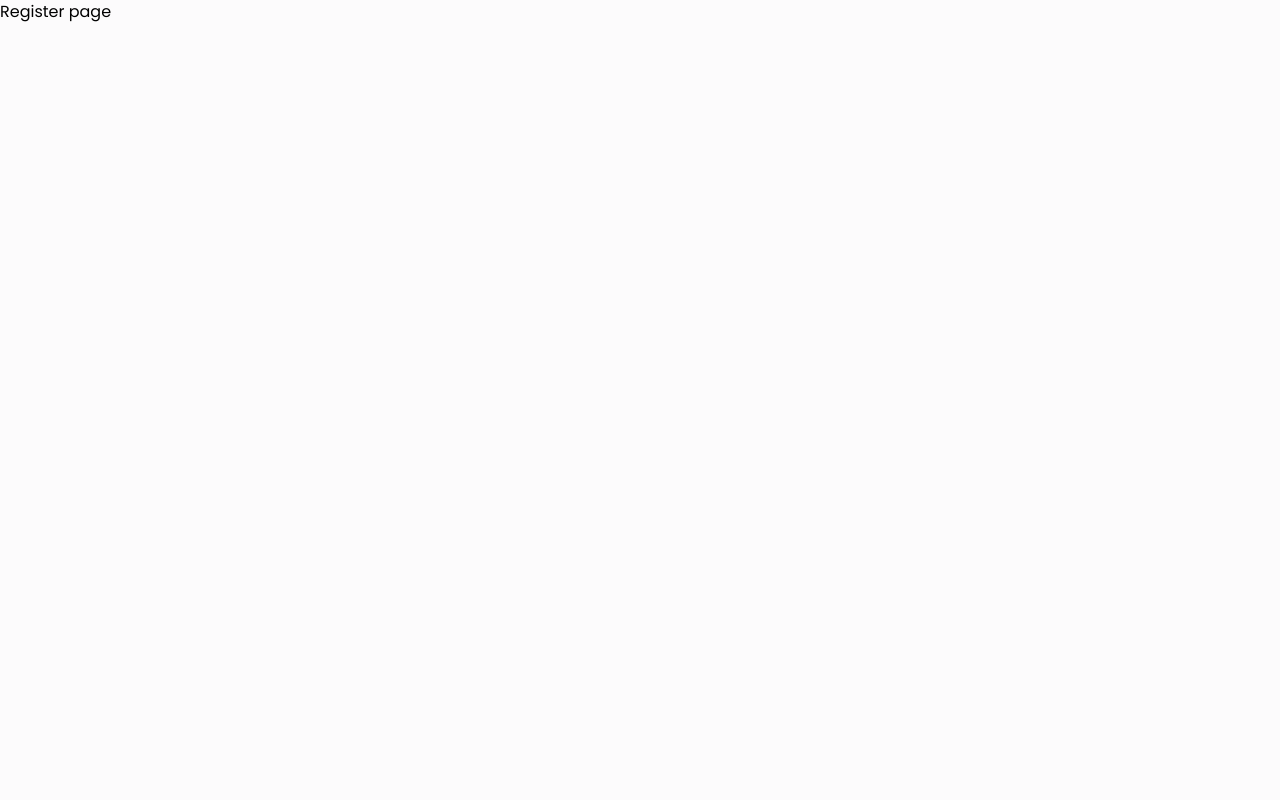
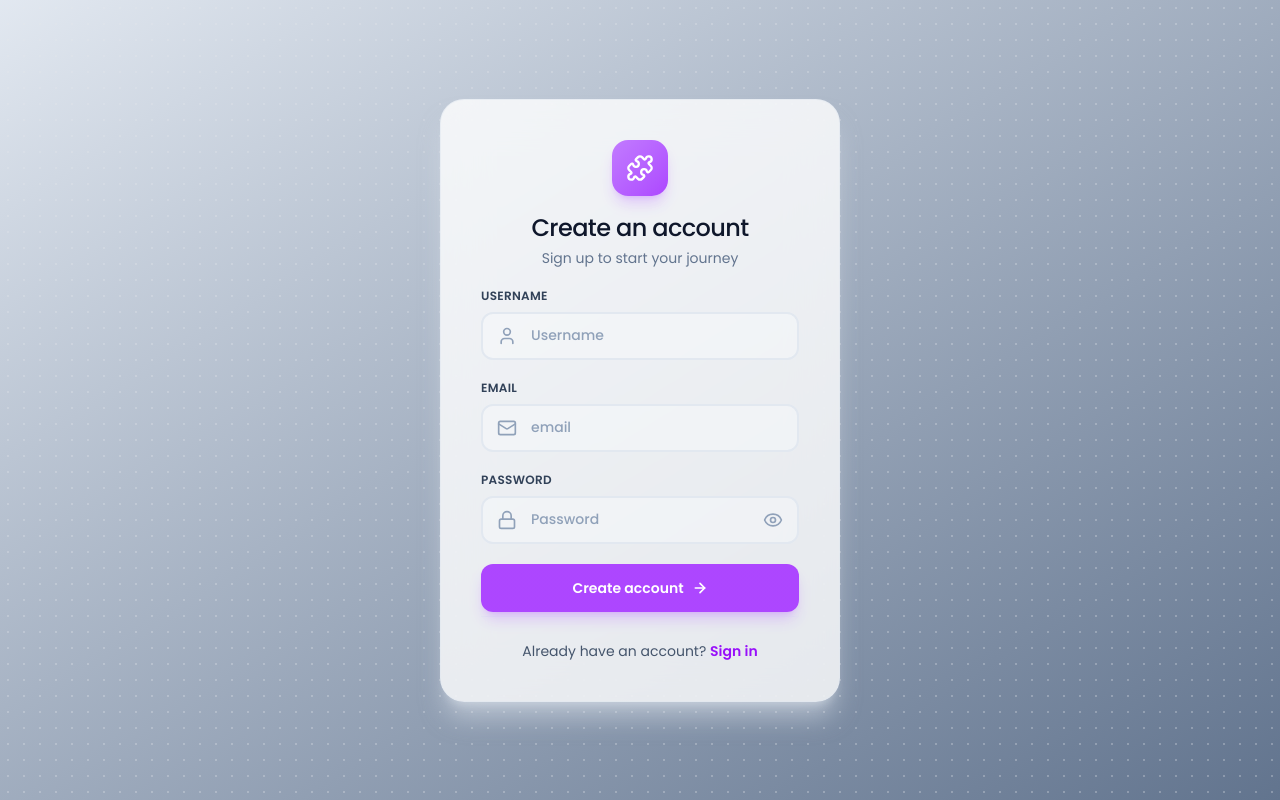
Before and after one commit to ManojPrabakarS/AI-Learning-app-MERN, a React (Vite) app in the folder frontend/: page /register in a window 1280 px wide. Built offline with nearby package versions, Linux system fonts and the light colour scheme; a web font is replaced by a local one.

Commit message:
Update Register

```diff
--- a/frontend/src/pages/Auth/LoginPage.jsx
+++ b/frontend/src/pages/Auth/LoginPage.jsx
@@ -85,7 +85,7 @@
                   onChange={(e) => setPassword(e.target.value)}
                   onFocus={() => setFocusField('password')}
                   onBlur={() => setFocusField(null)}
-                  className='w-full h-12 pl-12 pr-12 border-2 border-slate-200 rounded-xl bg-slate-50/50 text-slate-900 placeholder-slate-400 text-sm font-medium transition-all duration-200 focus:outline-none  focus:border-purple-500 focus:bg-white focus:shadow-lg focus:shadow-purple-500/10'
+                  className='w-full h-12 pl-12 pr-10 border-2 border-slate-200 rounded-xl bg-slate-50/50 text-slate-900 placeholder-slate-400 text-sm font-medium transition-all duration-200 focus:outline-none  focus:border-purple-500 focus:bg-white focus:shadow-lg focus:shadow-purple-500/10'
                   placeholder='Password'
                 />
                 <button
--- a/frontend/src/pages/Auth/RegisterPage.jsx
+++ b/frontend/src/pages/Auth/RegisterPage.jsx
@@ -1,10 +1,182 @@
-import React from 'react'
+import React, { useState } from 'react'
+import { Link, useNavigate } from 'react-router-dom';
+import authService from '../../service/authService.js'
+import toast from 'react-hot-toast';
+import { Puzzle, Mail, Lock, LockOpen, Eye, EyeOff, ArrowRight, User } from 'lucide-react';
 
 const RegisterPage = () => {
+
+  const [username, setUsername] = useState('');
+  const [email, setEmail] = useState('');
+  const [password, setPassword] = useState('');
+  const [error, setError] = useState('');
+  const [loading, setLoading] = useState(false);
+  const [focusedField, setFocusedField] = useState(null);
+  const [showPassword, setShowPassword] = useState(false);
+
+  const navigate = useNavigate();
+
+  const handleSubmit = async (e) => {
+    e.preventDefault();
+
+    if (password.length < 6) {
+      setError("Password must be atleast 6 characters long...")
+      return
+    }
+
+    setError('');
+    setLoading(true);
+    try {
+      await authService.register(username, email, password);
+      toast.success('Registered Successfully...');
+      navigate('/login');
+    } catch (error) {
+      setError(error.message || 'Failed to Register. Please try again.');
+      toast.error(error.message || 'Failed to Register');
+    } finally {
+      setLoading(false);
+    }
+  };
+
   return (
-    <div>
-      Register page
-    </div>
+    <>
+      <div className='flex items-center justify-center min-h-screen bg-linear-to-br from-slate-200 via-slate to-slate-500'>
+
+        <div className='absolute inset-0 bg-[radial-gradient(#e5e7eb_1px,transparent_1px)] bg-size-[16px_16px] opacity-30' />
+
+        <div className='relative w-full max-w-md px-6'>
+          <div className='bg-white/80 backdrop-blur-xl border border-slate-200/60 rounded-3xl shadow-xl shadow-slate-200/50 p-10'>
+            {/* Header */}
+            <div className='text-center mb-5'>
+              <div className='inline-flex items-center justify-center w-14 h-14 rounded-2xl bg-linear-to-br from-purple-400 to-purple-500 shadow-lg shadow-purple-500/25 mb-4'>
+                <Puzzle className='w-7 h-7 text-white' strokeWidth={2} />
+              </div>
+              <h1 className='text-2xl font-medium text-slate-900 tracking-tight mb-1'>
+                Create an account
+              </h1>
+              <p className='text-slate-500 text-sm'>
+                Sign up to start your journey
+              </p>
+            </div>
+
+            {/* Form */}
+            <div className='space-y-5'>
+              {/* UserName */}
+              <div className='space-y-2'>
+                <label className='block text-xs font-semibold text-slate-700 uppercase tracking-wide'>
+                  Username
+                </label>
+                <div className='relative group'>
+                  <div className={`absolute inset-y-0 left-0 pl-4 flex items-center pointer-events-none transition-colors duration-200 ${focusedField === 'username' ? 'text-purple-600' : 'text-slate-400'
+                    }`}>
+                    <User className='h-5 w-5' strokeWidth={2} />
+                  </div>
+                  <input type='text'
+                    value={username}
+                    onChange={(e) => setUsername(e.target.value)}
+                    onFocus={() => setFocusedField('username')}
+                    onBlur={() => setFocusedField(null)}
+                    className='w-full h-12 pl-12 pr-4 border-2 border-slate-200 rounded-xl bg-slate-50/50 text-slate-900 placeholder-slate-400 text-sm font-medium transition-all duration-200 focus:outline-none focus:border-purple-500 focus:bg-white focus-shadow-lg focus:shadow-purple-500/10'
+                    placeholder='Username'
+                  />
+                </div>
+              </div>
+
+              <div className='space-y-2'>
+                <label className='block text-xs font-semibold text-slate-700 uppercase tracking-wide'>
+                  Email
+                </label>
+                <div className='relative group'>
+                  <div className={`absolute inset-y-0 left-0 pl-4 flex items-center pointer-events-none transition-colors duration-200 ${focusedField === 'email' ? 'text-purple-600' : 'text-slate-400'
+                    }`}>
+                    <Mail className='w-5 h-5' strokeWidth={2} />
+                  </div>
+
+                  <input
+                    type='email'
+                    value={email}
+                    onChange={(e) => setEmail(e.target.value)}
+                    onFocus={() => setFocusedField("email")}
+                    onBlur={() => setFocusedField(null)}
+                    className='w-full h-12 pl-12 pr-4 border-2 border-slate-200 rounded-xl bg-slate-50/50 text-slate-900 placeholder-slate-400 text-sm font-medium transition-all duration-200 focus:outline-none focus:border-purple-500 focus:bg-white focus-shadow-lg focus:shadow-purple-500/10'
+                    placeholder='email'
+                  />
+                </div>
+              </div>
+
+              {/* Password */}
+              <div className='space-y-2'>
+                <label className='block text-xs font-semibold text-slate-700 uppercase tracking-wide'>
+                  password
+                </label>
+                <div className='relative group'>
+                  <div className={`absolute inset-y-0 left-0 pl-4 flex items-center pointer-events-none transition-colors duration-200 ${focusedField === 'password' ? 'text-purple-600' : 'text-slate-400'
+                    }`}>
+                    {showPassword ? <LockOpen className='w-5 h-5' strokeWidth={2} /> : <Lock className='w-5 h-5' strokeWidth={2} />}
+                  </div>
+                  <input
+                    type={showPassword ? 'text' : 'password'}
+                    value={password}
+                    onChange={(e) => setPassword(e.target.value)}
+                    onFocus={() => setFocusedField('password')}
+                    onBlur={() => setFocusedField(null)}
+                    className='w-full h-12 pl-12 pr-10 border-2 border-slate-200 rounded-xl bg-slate-50/50 text-slate-900 placeholder-slate-400 text-sm font-medium transition-all duration-200 focus:outline-none focus:border-purple-500 focus:bg-white focus-shadow-lg focus:shadow-purple-500/10'
+                    placeholder='Password' />
+                  <button
+                    type='button'
+                    onClick={() => setShowPassword(!showPassword)}
+                    className='absolute inset-y-0 right-0 pr-4 flex items-center text-slate-400 hover:text-slate-600 transition-colors duration-200'
+                  >
+                    {showPassword ? <EyeOff className='w-5 h-5' strokeWidth={2} /> : <Eye className='w-5 h-5' strokeWidth={2} />}
+                  </button>
+                </div>
+              </div>
+
+              {/* Error Message */}
+              {error && (
+                <div className='rounded-lg bg-red-50 border-red-200 p-3'>
+                  <p className='text-xs text-red-600 font-medium text-center'>{error}</p>
+                </div>
+              )}
+
+              {/* Submit button */}
+              <button
+                onClick={handleSubmit}
+                disabled={loading}
+                className='group relative w-full h-12 bg-linear-to-r from-purple-500 to-purple-500 hover:from-purple-600 hover:to-purple-600 active:scale-[0.98] text-white text-sm font-semibold rounded-xl transition-all duration-200 focus:outline-none focus:ring-4 focus:ring-purple-500/20 disabled:opacity-50 disabled:cursor-not-allowed disabled:active:scale-100 shadow-lg shadow-purple-500/25 overflow-hidden'>
+
+                <span className='relative z-10 flex items-center justify-center gap-2'>
+                  {loading ? (
+                    <>
+                      <div className='w-4 h-4 border-2 border-white/30  border-t-white rounded-full animate-spin' />
+                      Create account...
+                    </>
+                  ) : (
+                    <>
+                      Create account
+                      <ArrowRight className='w-4 h-4 group-hover:translate-x-1 transition-transform duration-200' strokeWidth={2.5} />
+                    </>
+                  )}
+                </span>
+                <div className='absolute inset-0 bg-linear-to-r from-white/0 via-white/20 to-white/0 -translate-x-full group-hover:translate-x-full transition-transform duration-700' />
+              </button>
+            </div>
+            {/* Footer */}
+            <div className='mt-1 pt-6 border-t border-slate-200/60'>
+              <p className='text-center text-sm text-slate-600'>
+                Already have an account?{' '}
+                <Link to='/login' className='font-semibold text-purple-600 hover:text-purple-700 transition-colors duration-200'>
+                  Sign in</Link>
+              </p>
+            </div>
+
+          </div>
+          {/* <p className='text-center text-xs text-slate-600 mt-6'>
+            Developed and Design by Manoj Prabakar
+          </p> */}
+        </div>
+      </div>
+    </>
   )
 }
 
```
